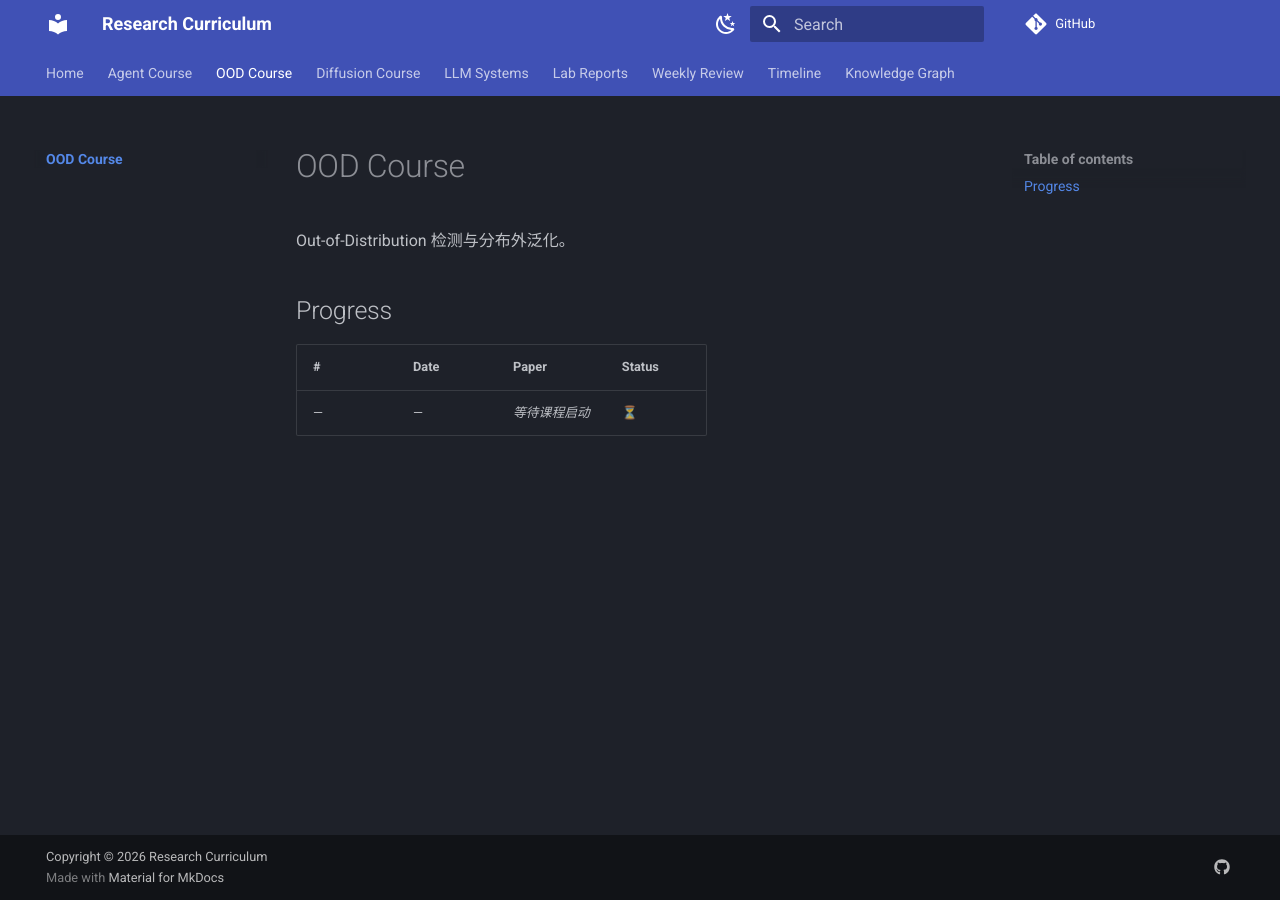
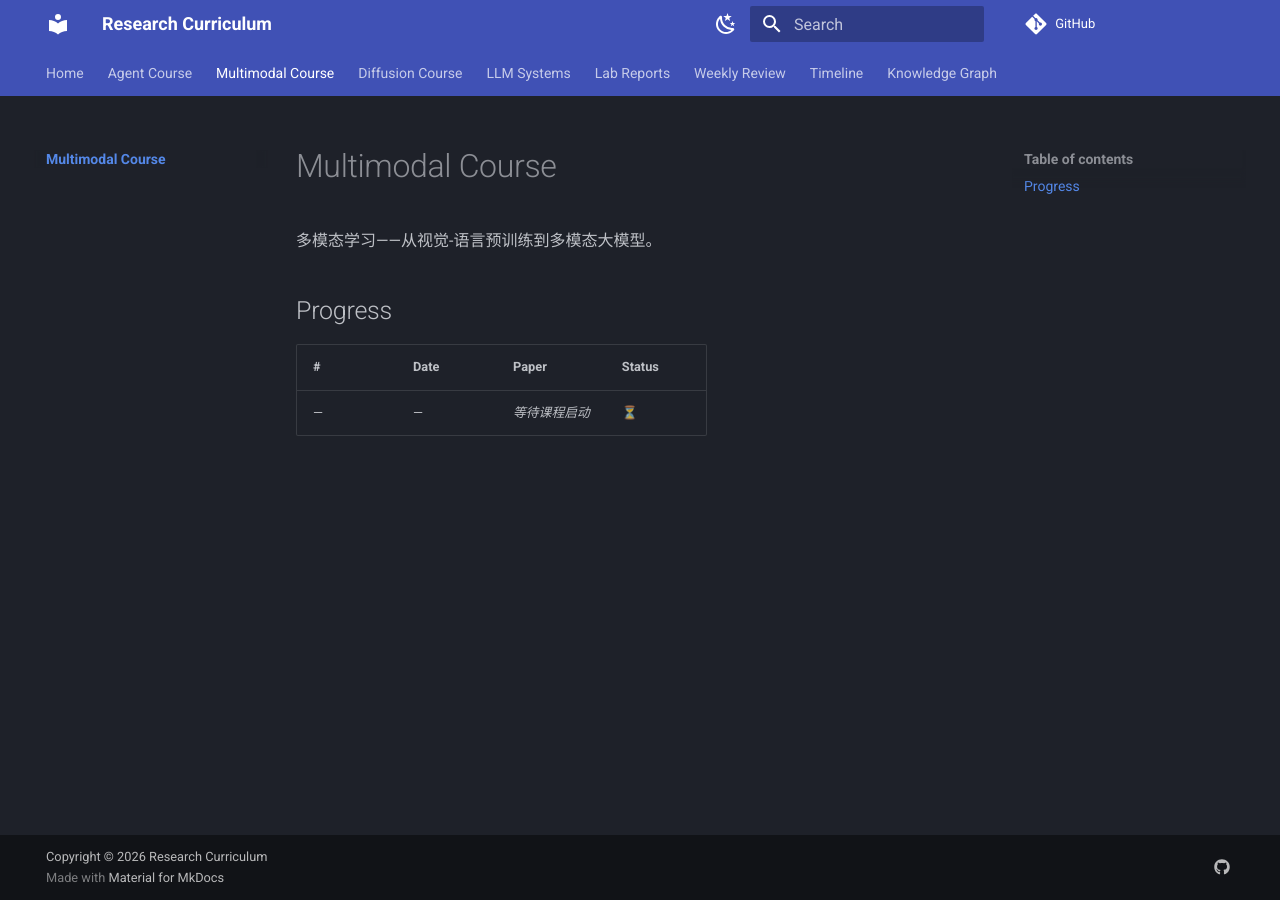
Before and after one commit to caiyuanrui/research-curriculum, an MkDocs documentation site: the page built from docs/multimodal/index.md, in a window 1280 px wide. Built offline with MkDocs 1.6.1 and Material for MkDocs 9.7.7, drawn with Linux system fonts in a browser that asks for light colours; comment, search, counter and statistics services are not loaded.

Commit message:
Replace OOD course with Multimodal course

```diff
--- a/docs/ood/index.md
+++ b/docs/multimodal/index.md
@@ -1,6 +1,6 @@
-# OOD Course
+# Multimodal Course
 
-Out-of-Distribution 检测与分布外泛化。
+多模态学习——从视觉-语言预训练到多模态大模型。
 
 ## Progress
 
--- a/mkdocs.yml
+++ b/mkdocs.yml
@@ -43,8 +43,8 @@ nav:
   - Home: index.md
   - Agent Course:
     - agent/index.md
-  - OOD Course:
-    - ood/index.md
+  - Multimodal Course:
+    - multimodal/index.md
   - Diffusion Course:
     - diffusion/index.md
     - "001: Score Matching (Hyvarinen 2005)": diffusion/001-score-matching-hyvarinen-2005.md
```
Also changed, not shown: docs/index.md (+1 -1 lines).
